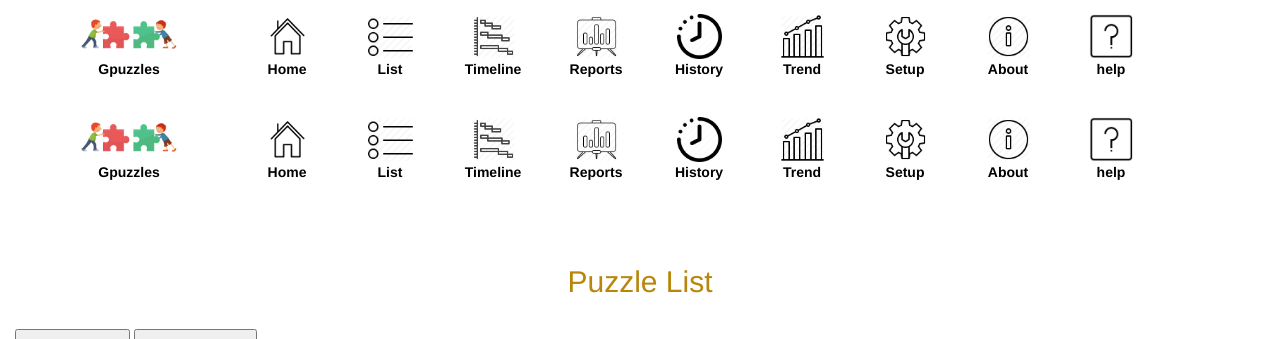
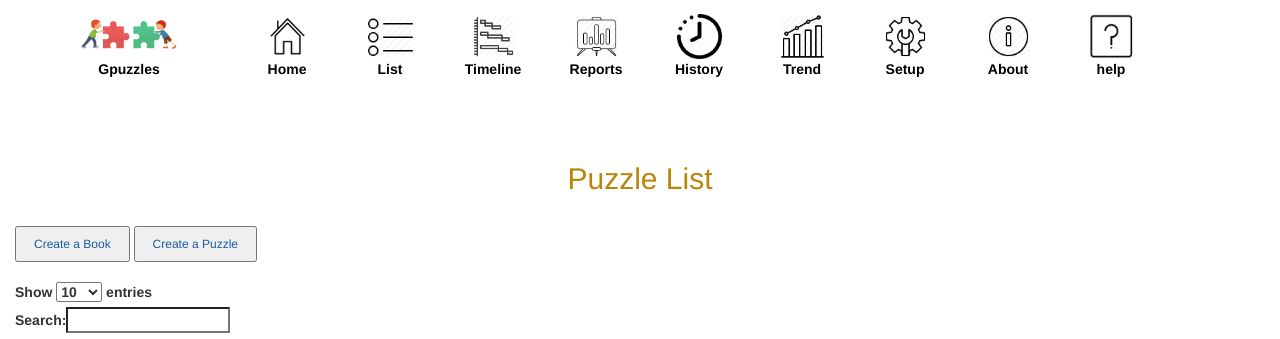
Before and after one commit to sjasthi/IndicPuzzles, a PHP site: page /puzzles_list.php in a window 1280 px wide. Shown: the top 339 px of the page. Run offline with PHP 8.4, Linux system fonts and the light colour scheme; data comes from the database, SQL or seed files in the repository; some libraries are stand-ins or nearby versions.

Commit message:
Setup redirects to preferences
Fixed some pages that had 2 nav bars

```diff
--- a/nav.php
+++ b/nav.php
@@ -76,7 +76,7 @@
             </a>
 
 
-        <a href="setup.php">
+        <a href="preferences.php">
           <li>
             <img src="./images/setup.png">
             <br/>Setup</li>
--- a/puzzles_list.php
+++ b/puzzles_list.php
@@ -18,7 +18,7 @@ $GLOBALS['data'] = mysqli_query($db, $query);
 
 <?php $page_title = 'Gpuzzles list'; ?>
 <?php include('nav.php');
-include ('nav.php');
+
     $page="puzzles_list.php";
     //verifyLogin($page);
 ?>
--- a/reports.php
+++ b/reports.php
@@ -39,10 +39,12 @@ $GLOBALS['data'] = mysqli_query($db, $query);
         transform:scale(3.5);
     }
 </style>
+<!-- removed the second header label for the summary table
  <div class="right-content">
     <div class="container">
 
       <h3 style = "color: #01B0F1;">Book, Author, and Count Summary</h3>
+      -->
 <!-- Page Content -->
 <br><br>
 <div class="container-fluid">
```
